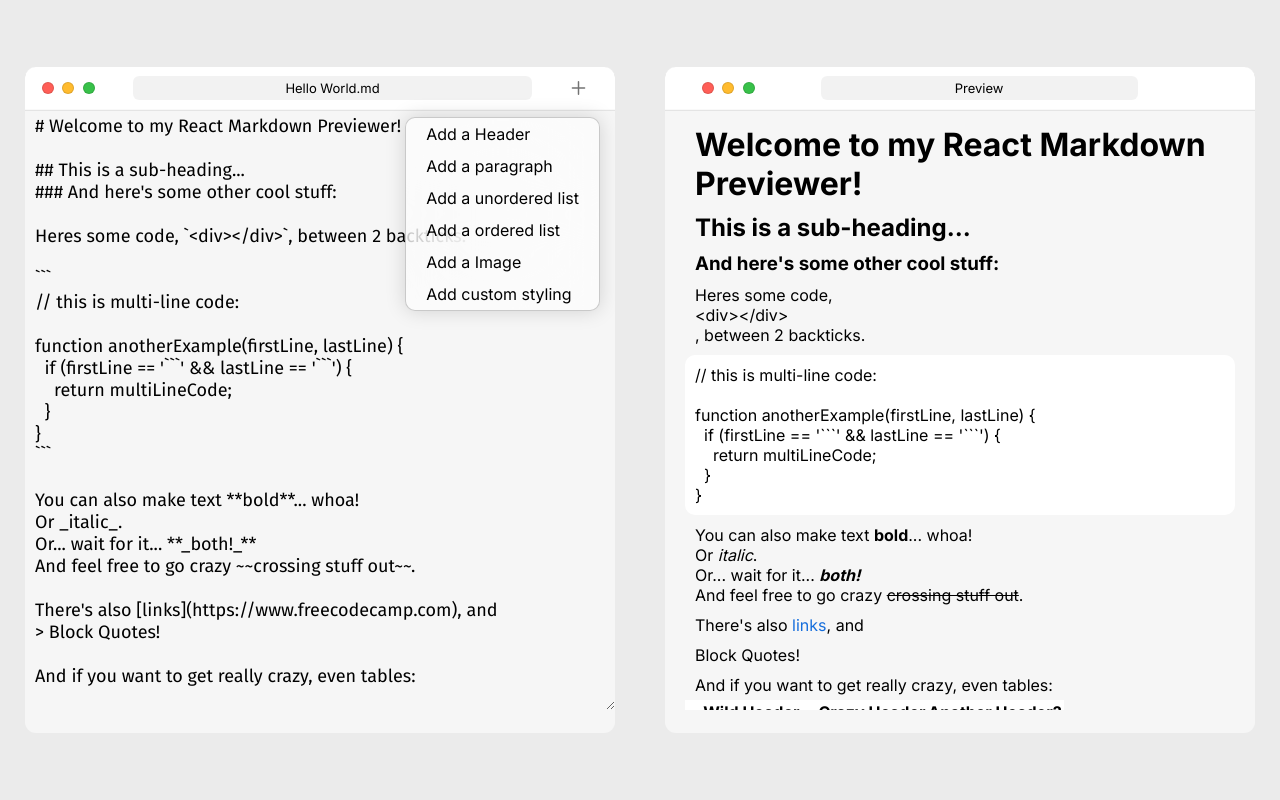
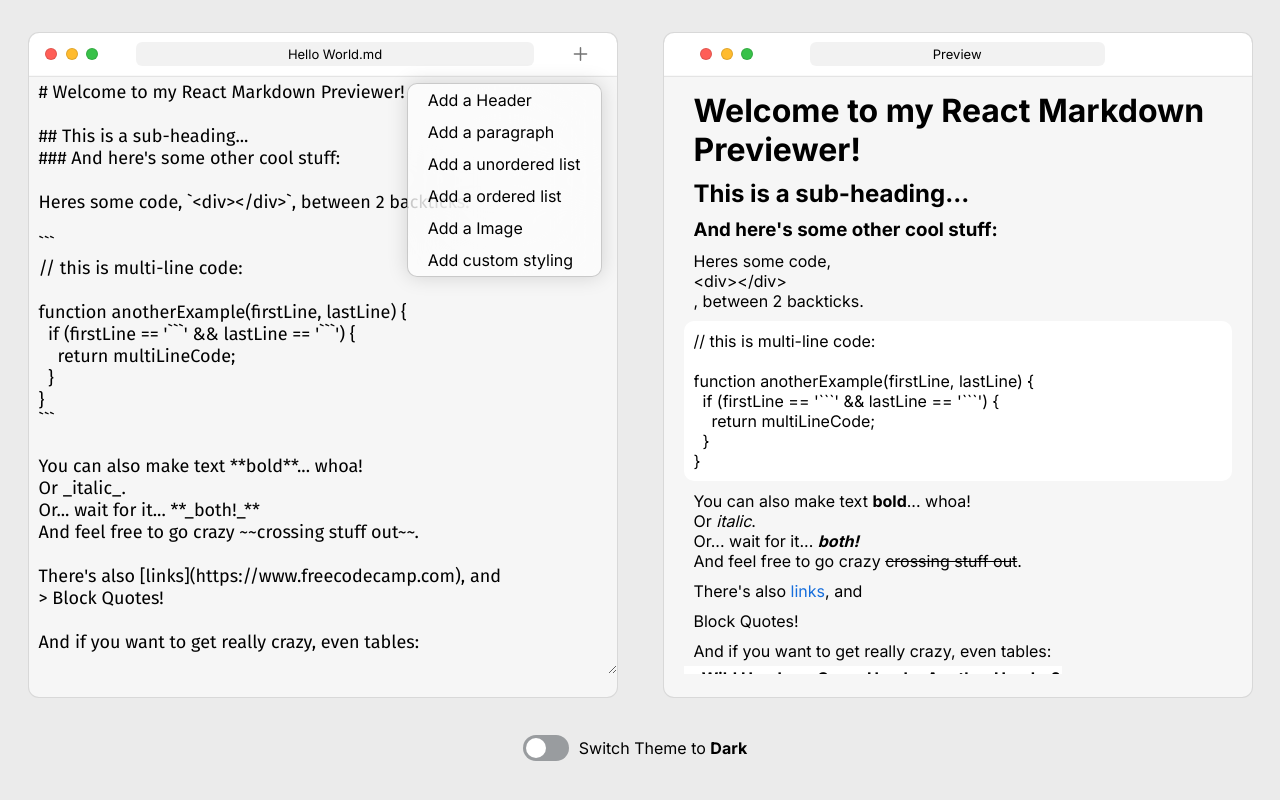
Before and after one commit to haneenmahd/markdown-previewer, a React (Create React App) app: page / in a window 1280 px wide. Built offline with nearby package versions, Linux system fonts and the light colour scheme.

Commit message:
Added Dark Mode for the page and fixed issue #3

```diff
--- a/package.json
+++ b/package.json
@@ -1,5 +1,6 @@
 {
   "name": "markdown-previewer",
+  "private": true,
   "version": "1.0.0",
   "description": "",
   "keywords": [],
--- a/src/App.js
+++ b/src/App.js
@@ -1,6 +1,6 @@
 import React from "react";
 import marked from "marked";
-import { DropDown } from "./components/DropDown/dropdown";
+import { DropDown } from "./components/DropDown";
 import "./styles.css";
 import "./readme-styles.css";
 
@@ -37,7 +37,7 @@ There's also [links](https://www.freecodecamp.com), and
 And if you want to get really crazy, even tables:
 
 Wild Header | Crazy Header | Another Header?
------------- | ------------- | -------------
+------------- | ------------- | -------------
 Your content can | be here, and it | can be here....
 And here. | Okay. | I think we get it.
 
@@ -60,12 +60,14 @@ export default class App extends React.Component {
 
     this.state = {
       markdown: placeholder,
+      isDark: false,
       editorMaximized: false,
       previewMaximized: false,
       fileName: "Hello World.md",
       isDropOpen: true
     };
     this.handleChange = this.handleChange.bind(this);
+    this.handleTheme = this.handleTheme.bind(this);
     this.handleEditorMaximized = this.handleEditorMaximized.bind(this);
     this.handlePreviewMaximized = this.handlePreviewMaximized.bind(this);
     this.handleFileName = this.handleFileName.bind(this);
@@ -82,6 +84,11 @@ export default class App extends React.Component {
         isDropOpen: false
       });
     }
+  }
+  handleTheme() {
+    this.setState({
+      isDark: !this.state.isDark
+    });
   }
   handleChange(e) {
     this.setState({
@@ -122,7 +129,8 @@ export default class App extends React.Component {
     }
   render() {
     return (
-      <div className="App">
+      <div className={`App ${this.state.isDark ? "dark": null}`}>
+        <div className="workspace">
         <div
           onClick={this.handleDropDown}
           className={`editor-window-mac ${
@@ -131,8 +139,7 @@ export default class App extends React.Component {
               : this.state.previewMaximized
               ? "not-visible"
               : null
-          }`}
-        >
+          } ${this.state.isDark ? "dark": null}`}>
           <DropDown isOpen={this.state.isDropOpen ? true : false}>
             <div onClick={() => this.handleDropSelect("h1")} className="option">Add a Header</div>
             <div onClick={() => this.handleDropSelect("p")} className="option">Add a paragraph</div>
@@ -141,14 +148,13 @@ export default class App extends React.Component {
             <div onClick={() => this.handleDropSelect("img", null, null)} className="option">Add a Image</div>
             <div onClick={() => this.handleDropSelect("style", null, "h1 { text-align: center; }")} className="option">Add custom styling</div>
           </DropDown>
-          <div className="top-bar">
+          <div className={`top-bar ${this.state.isDark ? "dark": null}`}>
             <div className="icons">
               <div className="icon close"></div>
               <div className="icon minimize"></div>
               <div
                 onClick={this.handleEditorMaximized}
-                className="icon maximize"
-              ></div>
+                className="icon maximize"></div>
             </div>
             <input
               placeholder="Enter a file name"
@@ -167,8 +173,7 @@ export default class App extends React.Component {
             value={this.state.markdown}
             className="editor"
             contentEditable
-            suppressContentEditableWarning
-          >
+            suppressContentEditableWarning>
             {this.props.value}
           </textarea>
           </label>
@@ -179,17 +184,16 @@ export default class App extends React.Component {
               ? "not-visible"
               : this.state.previewMaximized
               ? "fullscreen"
+              : this.state.isDark ? "dark"
               : null
-          }`}
-        >
-          <div className="top-bar preview">
+          } ${this.state.isDark ? "dark": null}`}>
+          <div className={`top-bar preview ${this.state.isDark ? "dark": null}`}>
             <div className="icons">
               <div className="icon close"></div>
               <div className="icon minimize"></div>
               <div
                 onClick={this.handlePreviewMaximized}
-                className="icon maximize"
-              ></div>
+                className="icon maximize"></div>
             </div>
             <p>Preview</p>
           </div>
@@ -200,8 +204,14 @@ export default class App extends React.Component {
               })
             }}
             id="preview"
-            className="preview"
-          ></div>
+            className="preview"></div>
+        </div>
+        </div>
+        <div className="switch-container">
+          <div className={`theme-toggle ${this.state.isDark ? "enabled" : null}`}>
+             <div onClick={this.handleTheme} className={`switch ${this.state.isDark ? "enabled" : null}`}></div>
+          </div>
+          <p>Switch Theme to {this.state.isDark ? <strong>Light</strong> : <strong>Dark</strong>}</p>
         </div>
       </div>
     );
--- a/src/components/DropDown/styles.css
+++ b/src/components/DropDown/styles.css
@@ -59,3 +59,11 @@
     color: #fff;
     background: #3a6cd9;
 }
+
+.App.dark .dropdown-container {
+    background: rgba(40, 40, 40, 0.6);
+}
+
+.App.dark .option {
+    color: #fafafa;
+}
--- a/src/readme-styles.css
+++ b/src/readme-styles.css
@@ -1,3 +1,13 @@
+::-webkit-scrollbar {
+    width: 15px;
+    background: rgba(0, 0, 0, 0.4);
+}
+
+::-webkit-scrollbar-thumb {
+    background: rgba(0, 0, 0, 0.7);
+    border-radius: 30px;
+}
+
 img {
     max-width: 100%;
     height: auto;
@@ -10,6 +20,11 @@ pre {
     padding: 10px;
     border-radius: 10px;
     margin: 5px 0;
+}
+
+pre.dark {
+    background: #0C0F12;
+    color: #ebebebaa;
 }
 
 table {
--- a/src/styles.css
+++ b/src/styles.css
@@ -17,14 +17,36 @@
 }
 
 .App {
+  padding: 5px;
+  min-height: 100vh;
+  min-height: 100vh;
+  width: 100vw;
+  font-family: "Inter", sans-serif;
+  background: #ebebeb;
+  transition: background 0.35s;
+}
+
+.App.dark {
+  background: #292929;
+}
+
+/* Changing the readme dark-mode styles too */
+/* ---START--- */
+
+.App.dark pre, .App.dark table {
+  background: #1E1E1E;
+}
+
+/* ---END--- */
+
+.workspace {
   display: flex;
   flex-direction: row;
   align-items: center;
   justify-content: space-around;
-  min-height: 100vh;
+  min-height: 90vh;
   max-width: 100vw;
   font-family: "Inter", sans-serif;
-  background: #ebebeb;
 }
 
 .editor-window-mac {
@@ -33,11 +55,17 @@
   width: calc(calc(100vw / 2) - 50px);
   height: calc(100vh / 1.2);
   background: #f6f6f6;
+  border: 0.5px solid rgba(0, 0, 0, 0.12);
   filter: drop-shadow(0px 0px 20px rgba(0, 0, 0, 0.15)),
     drop-shadow(0px 25px 30px rgba(0, 0, 0, 0.35));
   box-shadow: 0px 0px 20px rgba(0, 0, 0, 0.15) 0px 25px 30px rgba(0, 0, 0, 0.35);
   border-radius: 11px;
   transition: height 0.3s, width 0.3s, visibility 0.1s;
+}
+
+.editor-window-mac.dark {
+  background: #282828;
+  border: 0.5px solid rgba(255, 255, 255, 0.12);
 }
 
 .not-visible {
@@ -65,8 +93,12 @@
   border-radius: 10px 10px 0px 0px;
 }
 
-.editor-window-mac .top-bar.preview {
-  padding-right: calc(calc(50% / 2) - 30px);
+.editor-window-mac .top-bar.dark {
+  background: #1E1E1E;
+}
+
+.editor-window-mac > .top-bar.preview {
+  padding-right: calc(50% / 2);
 }
 
 .editor-window-mac .top-bar #add-icon {
@@ -74,6 +106,10 @@
   align-items: center;
   justify-content: center;
   cursor: pointer;
+}
+
+.editor-window-mac .top-bar.dark #add-icon path {
+  fill: #999C9F;
 }
 
 .editor-window-mac .top-bar #add-icon:hover path {
@@ -95,8 +131,17 @@
   transition: box-shadow 0.35s;
 }
 
+.editor-window-mac .top-bar.dark input {
+  background: #0C0F12;
+  color: #fafafa;
+}
+
 .editor-window-mac .top-bar input:focus {
   box-shadow: 0 0 0 2.5px #3a6cd950;
+}
+
+.editor-window-mac .top-bar.dark input:focus {
+  box-shadow: #3A6CD9 50%;
 }
 
 .editor-window-mac .top-bar p {
@@ -112,7 +157,11 @@
   font-size: 13px;
   border-radius: 6px;
   outline: none;
-  transition: box-shadow 0.35s;
+}
+
+.editor-window-mac .top-bar.dark p {
+  background: #0C0F12;
+  color: #fafafa;
 }
 
 .icons {
@@ -161,12 +210,63 @@
   padding: 5px 10px;
 }
 
+.App.dark .editor,
+.App.dark .preview {
+  color: #ebebeb;
+}
+
 .preview {
   padding: 10px 20px;
 }
 
+.switch-container {
+  max-width: 100vw;
+  display: flex;
+  align-items: center;
+  justify-content: center;
+  padding: 0.5rem 1rem;
+}
+
+.App.App.dark .switch-container p {
+  color: #fafafa;
+}
+
+.theme-toggle {
+  display: flex;
+  align-items: center;
+  padding: 0 3px;
+  overflow: hidden;
+  height: calc(22px * 1.15);
+  width: calc(40px * 1.15);
+  border-radius: 100px;
+  background: #999C9F;
+  border: 0.5px solid #000000 12%;
+  box-shadow: 0px 4px 4px 0px #000000 5% inset;
+  transition: background 0.35s;
+}
+
+.theme-toggle.enabled {
+  background: #007AFF;
+}
+
+.theme-toggle .switch {
+  height: 20px;
+  width: 20px;
+  border-radius: 0px;
+  background: #FFFFFF;
+  border: 0.5px solid #000000 20%;
+  box-shadow: 0px 0.5px 4px 0px #000000 20%;
+  border-radius: 100px;
+  cursor: pointer;
+  transition: transform 0.35s;
+}
+
+.theme-toggle .switch.enabled {
+  transform: translateX(100%);
+}
+
 @media screen and (max-width: 550px) {
-  .App {
+  .workspace {
     flex-direction: column;
   }
 
@@ -196,6 +296,9 @@
     height: 100vh;
     width: 100vw;
   }
+  .editor-window-mac .top-bar.preview {
+    padding-right: calc(calc(50% / 2) - 70px);
+  }
 }
 
 @media screen and (width: 620px) {
```
Also changed, not shown: .codesandbox/workspace.json (deleted), src/components/DropDown/index.js (renamed from src/components/DropDown/dropdown.js).
